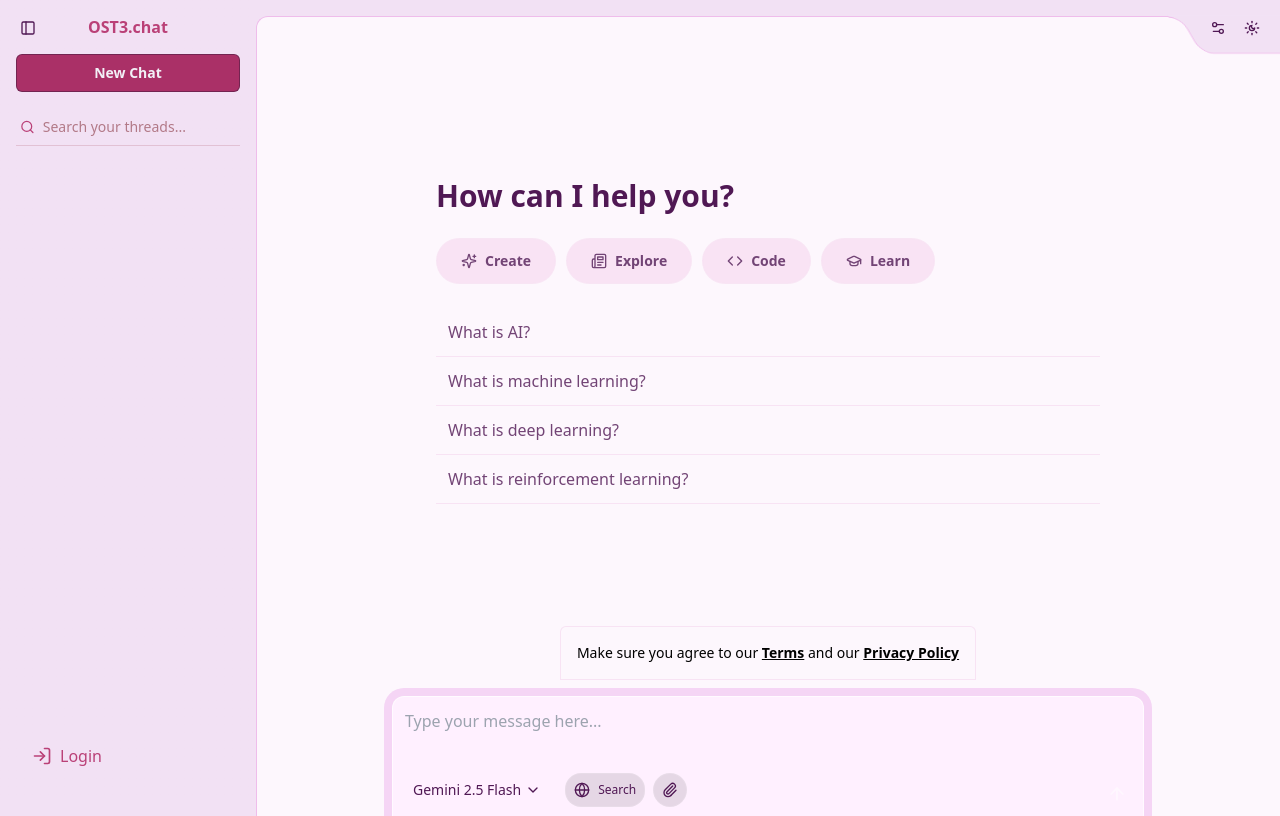
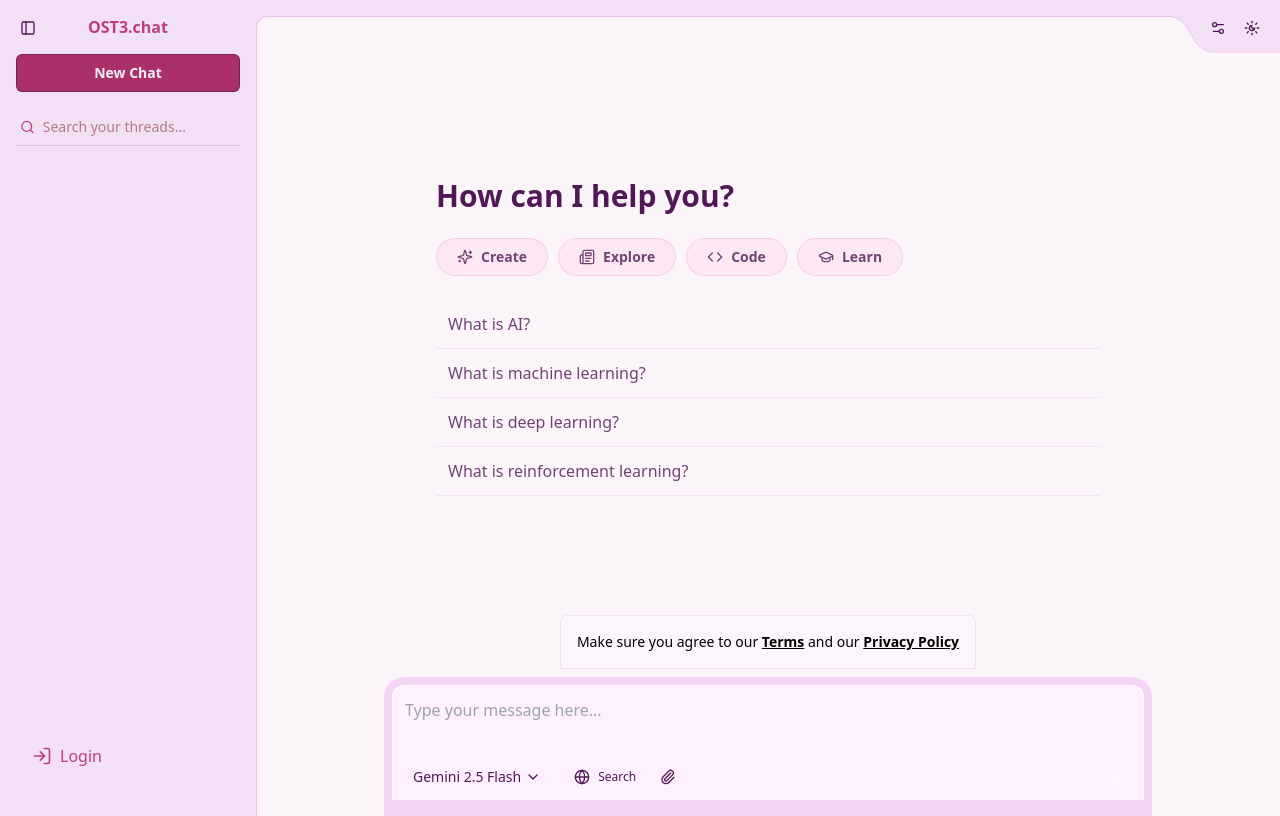
Before and after one commit to zeuzmakessoftware/free3chat, a Next.js app: page / in a window 1280 px wide. Built offline with nearby package versions, Linux system fonts and the light colour scheme.

Commit message:
fixed more ui stuff swag

```diff
--- a/components/ChatArea.tsx
+++ b/components/ChatArea.tsx
@@ -131,12 +131,12 @@
   const showWelcome = messages.length === 0;
 
   return (
-    <main className="firefox-scrollbar-margin-fix relative flex w-full h-full flex-col mt-4 overflow-hidden transition-[width,height]">
-      <div className={`absolute bottom-0 ${sidebarState === 'expanded' ? 'top-0' : 'top-0'} w-full overflow-hidden border-l border-t border-chat-border bg-chat-background bg-fixed pb-[140px] transition-all ease-snappy max-sm:border-none sm:translate-y-3.5 ${sidebarState === 'expanded' ? 'sm:rounded-tl-xl' : ''}`}>
+    <main className={`firefox-scrollbar-margin-fix relative flex w-full h-full flex-col overflow-hidden transition-[width,height] ${sidebarState === 'expanded' ? 'mt-4' : ''}`}>
+      <div className={`absolute bottom-0 ${sidebarState === 'expanded' ? 'top-0' : 'top-0'} w-full overflow-hidden border-l border-t border-chat-border ${theme === 'dark' ? 'bg-[#211C26]' : 'bg-[#FBF5FA]'} bg-fixed pb-[140px] transition-all ease-snappy max-sm:border-none sm:translate-y-3.5 ${sidebarState === 'expanded' ? 'sm:rounded-tl-xl' : ''}`}>
         <div className="bg-noise absolute inset-0 -top-3.5 bg-fixed transition-transform ease-snappy [background-position:right_bottom]"></div>
       </div>
 
-      <div className="absolute bottom-0 left-0 right-0 w-full z-20">
+      <div className="absolute bottom-0 left-0 right-0 w-full z-2 mt-4">
         <div className="fixed right-0 top-0 max-sm:hidden">
           {sidebarState === 'expanded' && (
             <TopRightCurve theme={theme} />
@@ -149,13 +149,14 @@
           isLoading={isLoading}
           onSend={() => handleSend(input)}
           firstPrompt={firstPrompt}
+          sidebarState={sidebarState}
         />
       </div>
 
-      <div ref={scrollRef} onScroll={handleScroll} className="absolute inset-0 overflow-y-scroll overflow-x-hidden sm:pt-3.5" style={{ paddingBottom: '144px', scrollbarGutter: 'stable both-edges' }}>
+      <div ref={scrollRef} onScroll={handleScroll} className={`absolute inset-0 overflow-y-scroll overflow-x-hidden sm:pt-3.5 ${sidebarState === 'expanded' ? '' : 'mt-4'}`} style={{ paddingBottom: '144px', scrollbarGutter: 'stable both-edges' }}>
         <TopRightControls onToggleTheme={onToggleTheme} sidebarState={sidebarState} theme={theme} />
 
-        <div role="log" aria-label="Chat messages" aria-live="polite" className="px-4">
+        <div role="log" aria-label="Chat messages" aria-live="polite" className="px-2">
           {showWelcome ? (
             <WelcomeScreen theme={theme} setPrompt={setInput} />
           ) : (
@@ -173,14 +174,21 @@
       </div>
 
       {showScrollButton && (
-        <button
-          onClick={scrollToBottom}
-          className={`absolute bottom-[160px] left-1/2 -translate-x-1/2 z-20 flex items-center gap-2 rounded-full px-4 py-2 text-sm font-medium shadow-lg transition-colors ${theme === 'dark' ? 'bg-gray-800 text-white hover:bg-gray-700' : 'bg-white text-black hover:bg-gray-200'}`}
-        >
-          <ChevronDownIcon className="h-4 w-4" />
-          Scroll to bottom
-        </button>
+        <div className="absolute bottom-[140px] inset-x-0 z-20 flex justify-center">
+          <button
+            onClick={scrollToBottom}
+            className={`flex items-center gap-2 rounded-full px-4 py-2 text-xs font-medium shadow-lg transition-colors ${
+              theme === 'dark'
+                ? 'bg-[#2a2131] border !border-white/10 text-white/50 hover:bg-gray-700'
+                : 'bg-pink-100 border border-[#2a2131] text-black/50 hover:bg-gray-200'
+            }`}
+          >
+            Scroll to bottom
+            <ChevronDownIcon className="h-4 w-4" />
+          </button>
+        </div>
       )}
+
     </main>
   );
 }
--- a/components/ChatInput.tsx
+++ b/components/ChatInput.tsx
@@ -15,9 +15,10 @@
   isLoading: boolean;
   onSend: () => void;
   firstPrompt: boolean;
+  sidebarState: 'expanded' | 'collapsed';
 }
 
-export default function ChatInput({ theme, prompt, setPrompt, isLoading, onSend, firstPrompt }: ChatInputProps) {
+export default function ChatInput({ theme, prompt, setPrompt, isLoading, onSend, firstPrompt, sidebarState }: ChatInputProps) {
   const textareaRef = useRef<HTMLTextAreaElement>(null);
 
   const handleSubmit = (e: React.FormEvent) => {
@@ -67,11 +68,11 @@
         </div>
 
         <div
-          className={`mt-2 rounded-t-[20px] border-reflect ${theme === 'dark' ? 'bg-[#251f2a]' : 'bg-[#f5d5f5]'} p-2 pb-0 backdrop-blur-lg`}
+          className={`mt-2 rounded-t-[20px] border-reflect ${theme === 'dark' ? 'bg-[#251f2a]' : 'bg-[#f5d5f5]'} p-2 ${sidebarState === 'expanded' ? 'pb-4' : 'pb-0'} backdrop-blur-lg`}
         >
           <form
             onSubmit={handleSubmit}
-            className={`relative flex flex-col items-stretch gap-2 rounded-t-xl border border-b-0 ${theme === 'dark' ? '!border-white/10 bg-[#2c2333]' : '!border-white/70 bg-[#fff0ff]'} px-3 pt-3 pb-[env(safe-area-inset-bottom)] text-secondary-foreground sm:max-w-3xl h-[7.5rem] max-sm:h-[8.3rem]`}
+            className={`relative flex flex-col items-stretch gap-2 rounded-t-xl border border-b-0 ${theme === 'dark' ? '!border-white/10 bg-[#2c2333]' : '!border-white/70 bg-[#fff0ff]'} px-3 pt-3 pb-[env(safe-area-inset-bottom)] text-secondary-foreground sm:max-w-3xl h-[7.2rem] max-sm:h-[8.0rem]`}
           >
             <textarea
               ref={textareaRef}
@@ -99,7 +100,7 @@
                 </button>
                 <button
                   type="button"
-                  className="flex items-center gap-2 rounded-2xl px-2 py-2 border !border-white/10 bg-black/10 hover:bg-black/20 disabled:text-secondary/40 disabled:cursor-not-allowed"
+                  className="flex items-center gap-2 rounded-2xl px-2 py-1.5 border !border-white/10 hover:bg-black/20 disabled:text-secondary/40 disabled:cursor-not-allowed"
                 >
                   <GlobeIcon className="h-4 w-4" />
                   <span className="max-sm:hidden text-xs">Search</span>
@@ -107,7 +108,7 @@
 
                 <button
                   type="button"
-                  className="px-2 py-2 border rounded-full !border-white/10 bg-black/10 hover:bg-black/20 hover:bg-secondary/10 disabled:text-secondary/40 disabled:cursor-not-allowed"
+                  className="px-1.5 py-1.5 border rounded-full !border-white/10 hover:bg-black/20 disabled:text-secondary/40 disabled:cursor-not-allowed"
                 >
                   <PaperclipIcon className="h-4 w-4" />
                 </button>
--- a/components/Sidebar.tsx
+++ b/components/Sidebar.tsx
@@ -12,7 +12,7 @@
     <aside
       role="complementary"
       aria-label="Sidebar"
-      className={`fixed top-0 left-0 h-full bg-gradient-to-t ${theme === 'dark' ? 'from-[#11040E] to-[#1C151A]' : 'from-[#F2E1F4] to-[#F2E1F4]'} dark:bg-gray-900 border-gray-200 dark:border-gray-700 shadow-lg transition-width duration-300 ease-in-out ${
+      className={`fixed top-0 left-0 h-full bg-gradient-to-t ${theme === 'dark' ? 'from-[#0F0A0D] to-[#1C151A]' : 'from-[#F2E1F4] to-[#F2E1F4]'} dark:bg-gray-900 border-gray-200 dark:border-gray-700 shadow-lg transition-width duration-300 ease-in-out ${
         isExpanded ? 'w-64' : 'w-0'
       } overflow-visible flex flex-col z-10`}
     >
--- a/components/TopRightCurve.tsx
+++ b/components/TopRightCurve.tsx
@@ -42,7 +42,7 @@
 export default function TopRightCurve({ theme }: TopRightCurveProps) {
   return (
     <div
-      className="group pointer-events-none absolute top-[0.97em] z-10 -mb-8 h-32 w-full origin-top transition-all ease-snappy"
+      className="group pointer-events-none absolute top-[0.92em] z-10 -mb-8 h-32 w-full origin-top transition-all ease-snappy"
     >
       <CurveSvg theme={theme} />
     </div>
--- a/components/WelcomeScreen.tsx
+++ b/components/WelcomeScreen.tsx
@@ -65,20 +65,20 @@
                 onClick={() => setActiveTab(key as keyof typeof options)}
                 className={`
                   flex items-center gap-2
-                  px-6 py-3
+                  px-5 py-2
                   sm:rounded-[40px] rounded-[15px]
-                  border !border-white/10
+                  border ${theme === 'dark' ? 'border-white/10' : '!border-pink-500/20'}
                   max-sm:w-16 max-sm:h-16 max-sm:p-0 max-sm:justify-center max-sm:flex-col
                   transition-all
                   ${
                     activeTab === key
-                      ? 'bg-secondary/70 opacity-100'
-                      : 'bg-secondary/50 opacity-80 hover:bg-secondary/70 hover:opacity-100'
+                      ? `${theme === 'dark' ? 'bg-pink-800/40 opacity-100 hover:bg-pink-700/50 border-pink-500/20' : 'text-white bg-pink-800/80 opacity-100 hover:bg-pink-700/50'}`
+                      : `${theme === 'dark' ? 'bg-indigo-300/5 opacity-80 hover:bg-indigo-300/10 hover:opacity-100' : 'bg-pink-300/20 opacity-80 hover:bg-pink-200 hover:opacity-100'}`
                   }
                 `}
               >
                 <Icon className="max-sm:block max-sm:h-6 max-sm:w-6" />
-                <span className="font-semibold max-sm:text-xs">{key}</span>
+                <span className="font-semibold text-[14px]">{key}</span>
               </button>
             ))}
           </div>
@@ -86,7 +86,7 @@
           <div className="flex flex-col text-foreground">
             {questionsToShow.map((q, i) => (
               <div key={i} className="flex items-start gap-2 border-b border-secondary/40 py-1 first:border-t first:border-secondary/40">
-                <button onClick={() => setPrompt(q)} className="w-full rounded-md py-2 text-left text-secondary-foreground hover:bg-white/10 sm:px-3">
+                <button onClick={() => setPrompt(q)} className={`w-full rounded-md py-2 text-left text-secondary-foreground ${theme === 'dark' ? 'hover:bg-purple-300/5' : 'hover:bg-pink-200/50'} sm:px-3`}>
                   <span className="opacity-80">{q}</span>
                 </button>
               </div>
```
Also changed, not shown: components/ChatMessage.tsx (+6 -6 lines).
